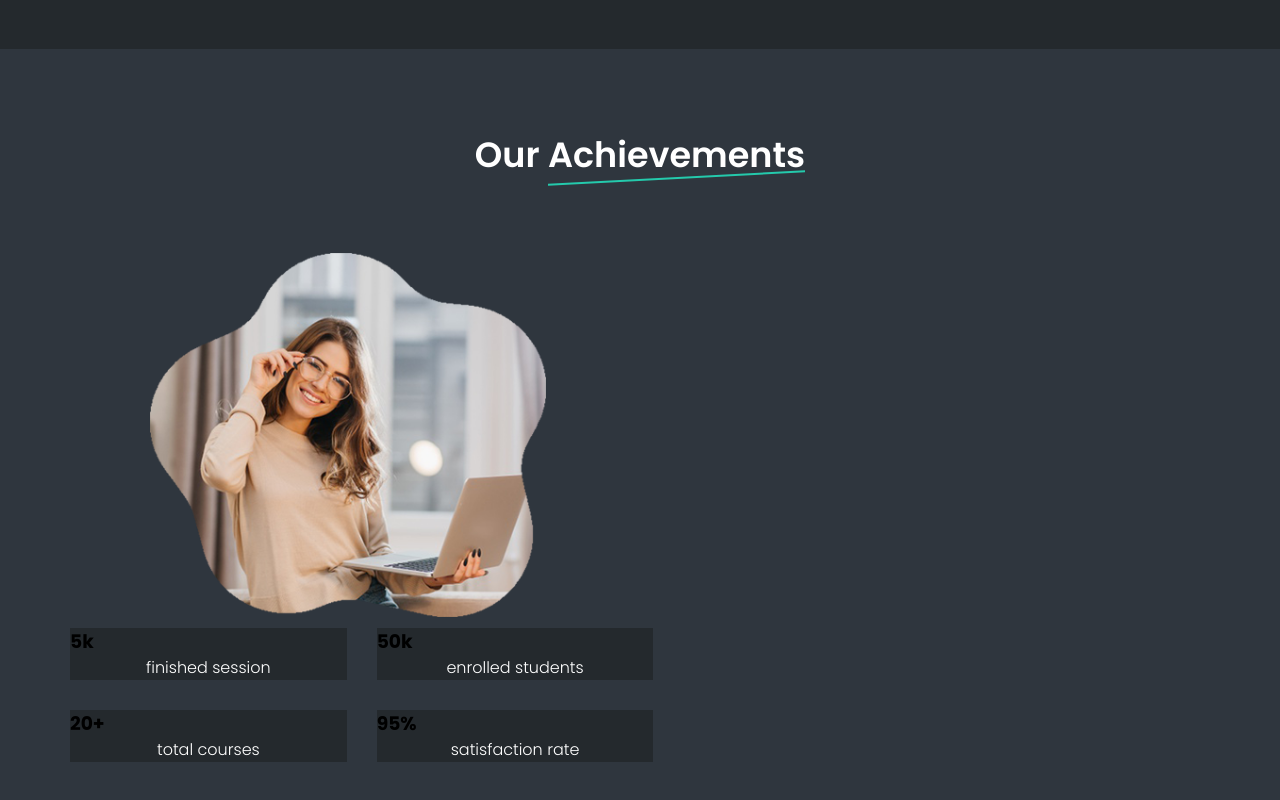
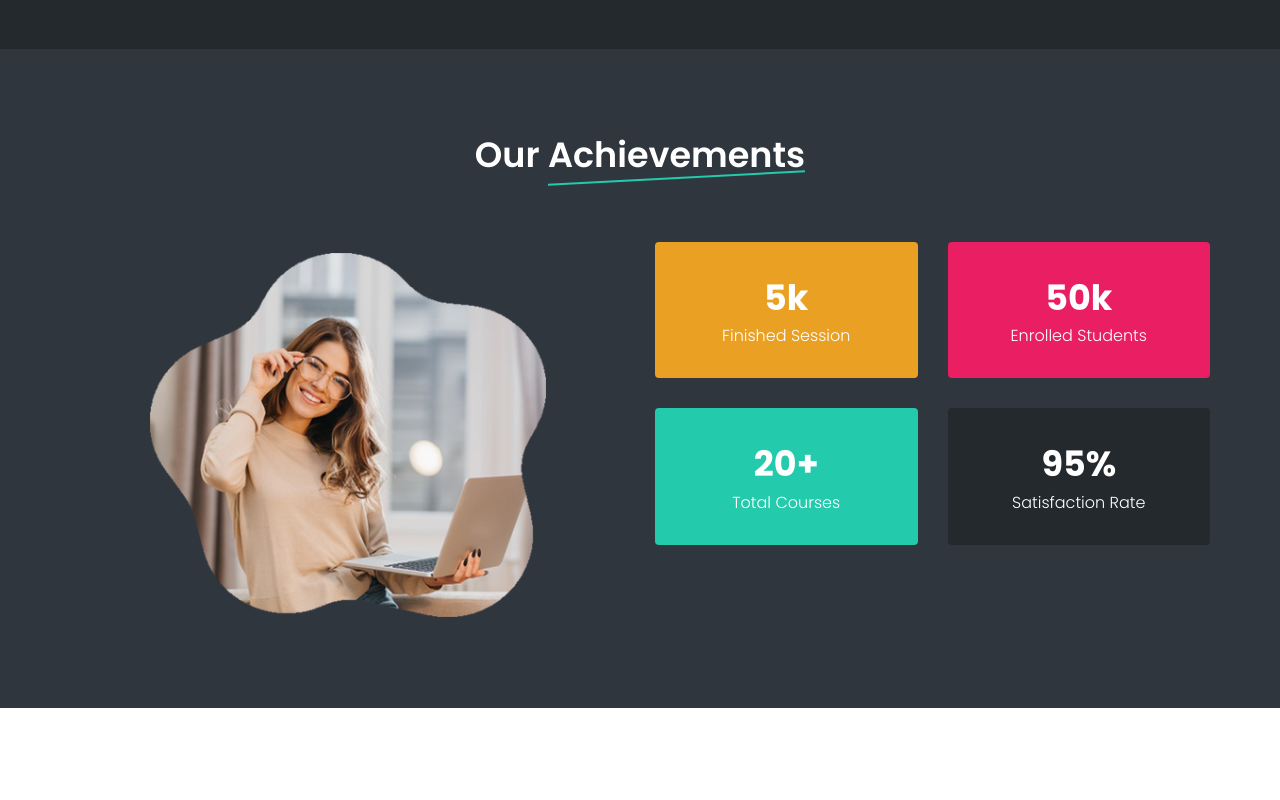
Before and after one commit to prantokhaan/ebong-it, a plain HTML site: page index.html in a window 1280 px wide. Shown: the part 1837-2637 px from the top of the page. After the commit the page ends 2545 px from the top, so only its background shows below. Drawn offline with Linux system fonts and the light colour scheme.

Commit message:
fun facts done

```diff
--- a/css/style.css
+++ b/css/style.css
@@ -430,13 +430,40 @@ p{
     max-width: 420px;
     width: 100%;
     animation: zoomOutIn01 7s linear infinite;
+    margin: 0;
 }
 .fun-facts-img,
 .fun-facts-items{
     width: 50%;
 }
-.fun-facts-items{
-    background-color: var(--dark-800);
+.fun-facts-item{
+
     width: calc(50% - 30px);
     margin: 0 15px 30px;
+    padding: 30px;
+    text-align: center;
+    border-radius: 4px;
+
 }
+.fun-facts-item h3{
+    font-size: 35px;
+    color: var(--white-900);
+    text-transform: capitalize;
+}
+.fun-facts-item p{
+    text-transform: capitalize;
+    color: white;
+}
+
+.fun-facts-item:nth-child(1){
+    background-color: var(--color1);
+}
+.fun-facts-item:nth-child(2){
+    background-color: var(--color2);
+}
+.fun-facts-item:nth-child(3){
+    background-color: var(--main-color);
+}
+.fun-facts-item:nth-child(4){
+    background-color: var(--dark-800);
+}
--- a/index.html
+++ b/index.html
@@ -227,21 +227,21 @@
             <div class="fun-facts-img">
                 <img src="img/fun-facts-img.png" alt="">
             </div>
-           <div class="fun-facts-item">
+           <div class="fun-facts-items">
             <div class="row">
-                <div class="fun-facts-items">
+                <div class="fun-facts-item">
                     <h3>5k</h3>
                     <p>finished session</p>
                 </div>
-                <div class="fun-facts-items">
+                <div class="fun-facts-item">
                     <h3>50k</h3>
                     <p>enrolled students</p>
                 </div>
-                <div class="fun-facts-items">
+                <div class="fun-facts-item">
                     <h3>20+</h3>
                     <p>total courses</p>
                 </div>
-                <div class="fun-facts-items">
+                <div class="fun-facts-item">
                     <h3>95%</h3>
                     <p>satisfaction rate</p>
                 </div>
```
